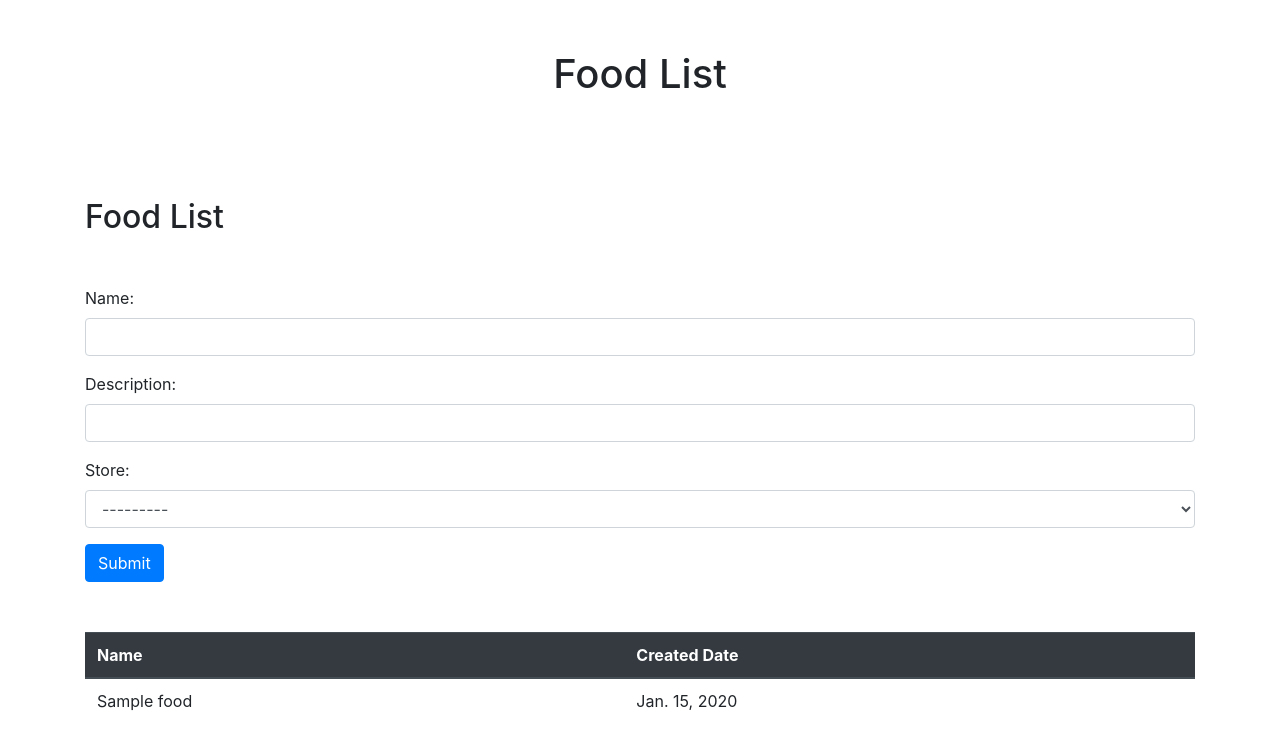
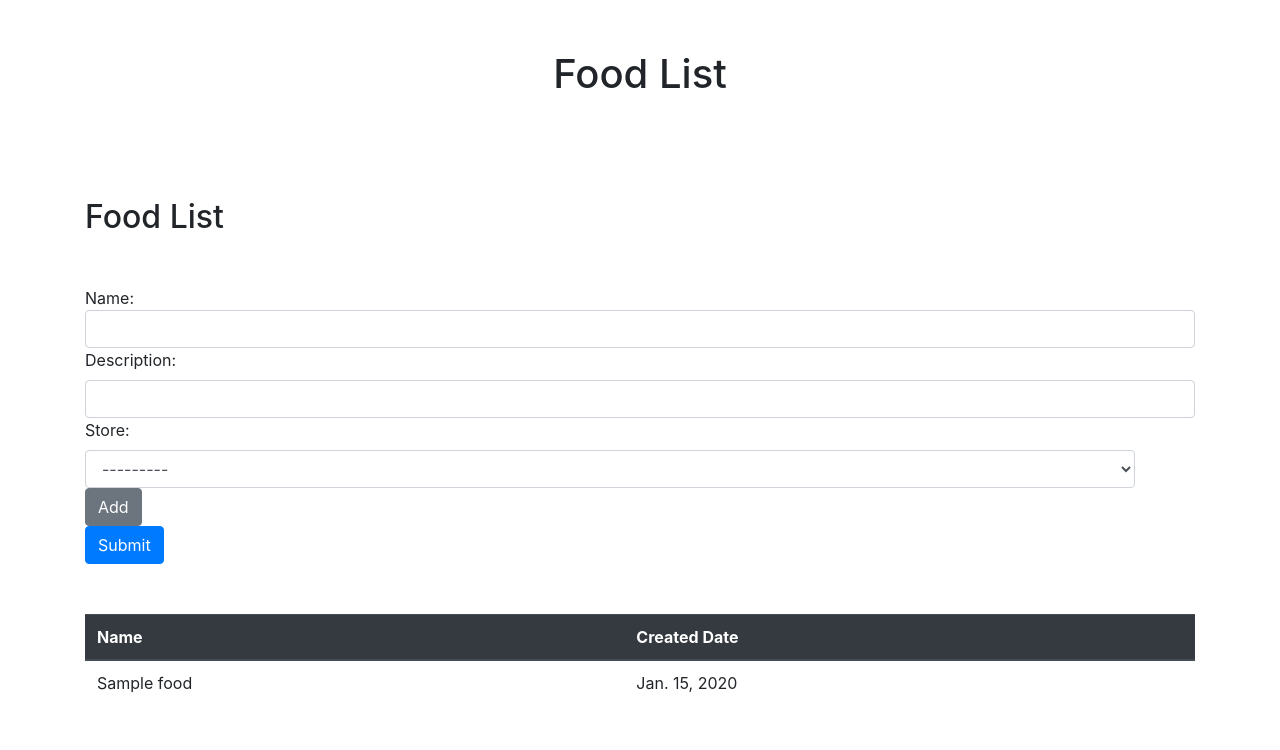
Before and after one commit to MrMeta/fooddiary, a Django app: page / in a window 1280 px wide. Shown: the top 750 px of the page. Run offline with Django 3.2, Linux system fonts and the light colour scheme; tables that the repository leaves empty hold one stand-in row (values such as "Sample post"); some libraries are stand-ins or nearby versions.

Commit message:
Add link to store_list view in food_list view

```diff
--- a/app/static/css/style.css
+++ b/app/static/css/style.css
@@ -6,3 +6,8 @@ h1 {
 .margin-bottom {
     margin-bottom: 50px;
 }
+
+select#id_store {
+    display: inline;
+    width: calc(100% - 60px);
+}
--- a/app/templates/app/food_list.html
+++ b/app/templates/app/food_list.html
@@ -5,7 +5,22 @@
     <div class="margin-bottom">
         <form method="POST" action={% url 'create_food' %}>
             {% csrf_token %}
-            {{ form.as_p }}
+            <div
+                <label for="id_name">Name:</label>
+                {{ form.name }}
+            </div>
+            <div>
+                <label for="id_description">Description:</label>
+                {{ form.description }}
+            </div>
+            <div>
+                <label for="id_store">Store:</label>
+                <div>
+                    {{ form.store }}
+                    <button type="button" class="btn btn-secondary" onclick="(() => { window.location.href='/store'; })()">Add</button>
+
+                </div>
+            </div>
             <button type="submit" class="btn btn-primary">Submit</button>
         </form>
     </div>
```
